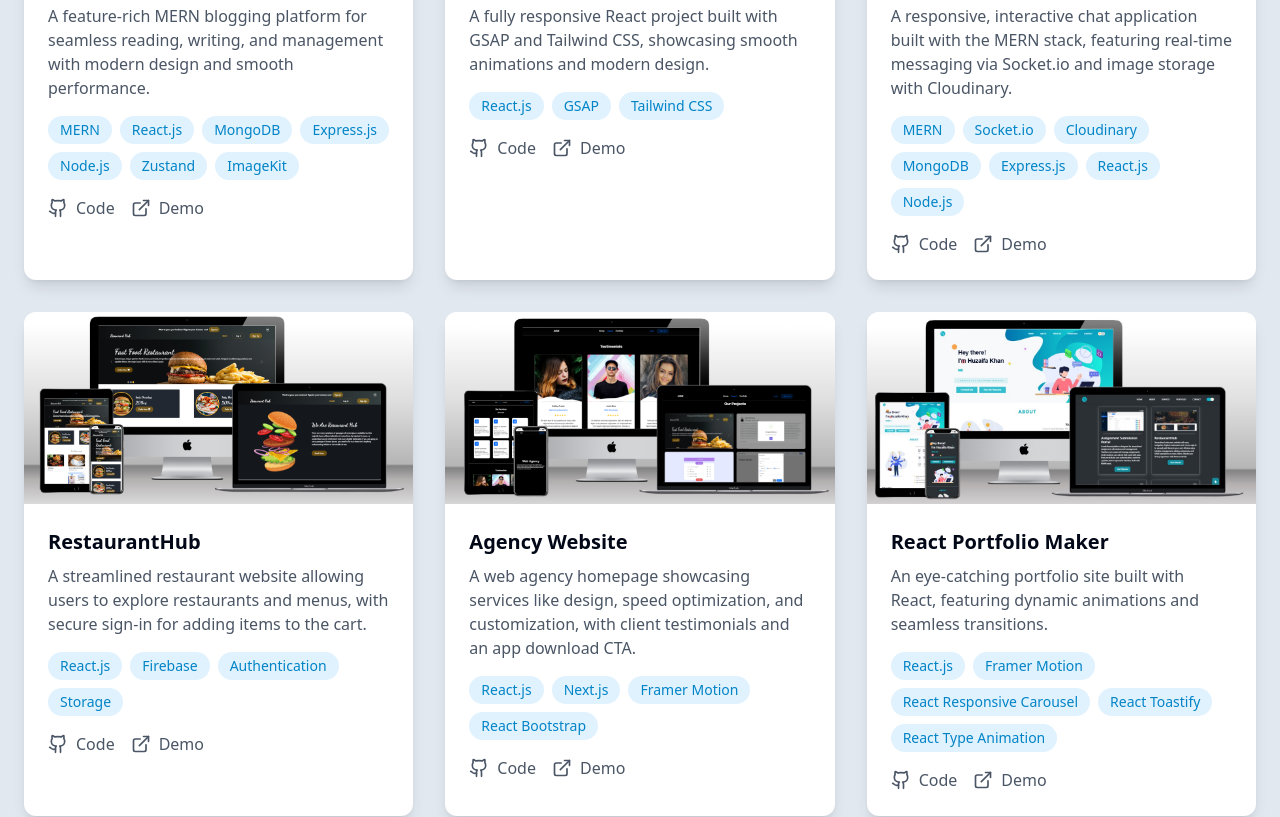
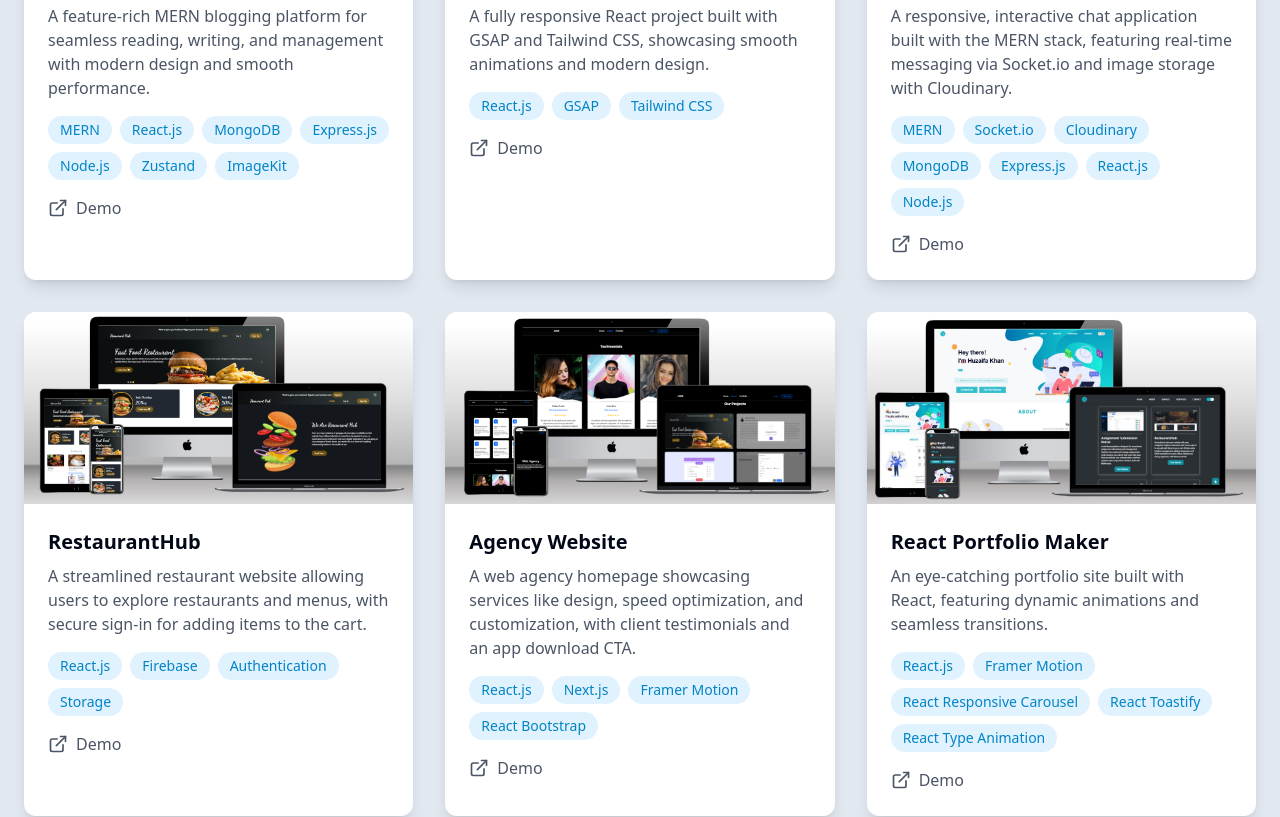
Before and after one commit to ZAINKHAN25/nextfolio, a Next.js app: page / in a window 1280 px wide. Shown: the part 1760-2577 px from the top of the page. Built offline with nearby package versions, Linux system fonts and the light colour scheme; no server answers.

Commit message:
Update Some changes

```diff
--- a/constant.ts
+++ b/constant.ts
@@ -41,7 +41,6 @@ export const profileData: IProfile = {
             technologies: ["MERN", "React.js", "MongoDB", "Express.js", "Node.js", "Zustand", "ImageKit"],
             links: {
                 live: "https://blogging-site-official.vercel.app/",
-                github: "https://github.com/Huzaifa-Khan-Official/Blogging-Site"
             }
         },
         {
@@ -51,7 +50,6 @@ export const profileData: IProfile = {
             technologies: ["React.js", "GSAP", "Tailwind CSS"],
             links: {
                 live: "https://gaming-animated-website.vercel.app/",
-                github: "https://github.com/Huzaifa-Khan-Official/Animated-Website"
             }
         },
         {
@@ -61,7 +59,6 @@ export const profileData: IProfile = {
             technologies: ["MERN", "Socket.io", "Cloudinary", "MongoDB", "Express.js", "React.js", "Node.js"],
             links: {
                 live: "https://chat-app-rq4w.onrender.com/",
-                github: "https://github.com/Huzaifa-Khan-Official/Chat-App"
             }
         },
         {
@@ -71,7 +68,6 @@ export const profileData: IProfile = {
             technologies: ["React.js", "Firebase", "Authentication", "Storage"],
             links: {
                 live: "https://restauranthub.vercel.app/",
-                github: "https://github.com/Huzaifa-Khan-Official/RestaurantHub"
             }
         },
         {
@@ -81,7 +77,6 @@ export const profileData: IProfile = {
             technologies: ["React.js", "Next.js", "Framer Motion", "React Bootstrap"],
             links: {
                 live: "https://next-agency-web.vercel.app/",
-                github: "https://github.com/Huzaifa-Khan-Official/next-agency-web"
             }
         },
         {
@@ -91,7 +86,6 @@ export const profileData: IProfile = {
             technologies: ["React.js", "Framer Motion", "React Responsive Carousel", "React Toastify", "React Type Animation"],
             links: {
                 live: "https://react-portfolio-maker.vercel.app",
-                github: "https://github.com/Huzaifa-Khan-Official/reactfolio"
             }
         },
         {
@@ -101,7 +95,6 @@ export const profileData: IProfile = {
             technologies: ["React.js", "Node.js", "Express.js", "MongoDB", "Firebase"],
             links: {
                 live: "https://assignment-submission-portal.vercel.app/",
-                github: "https://github.com/Huzaifa-Khan-Official/Assignment-Submission-Portal-Frontend"
             }
         },
     ],
--- a/src/components/sections/projects.tsx
+++ b/src/components/sections/projects.tsx
@@ -166,16 +166,6 @@ export default function Projects() {
                 </div>
                 <div className="flex gap-4">
                   <Link
-                    href={`${project.links.github}`}
-                    target="_blank"
-                    rel="noopener noreferrer"
-                    className="flex items-center gap-2 text-gray-600 dark:text-gray-300 hover:text-primary-600 dark:hover:text-primary-400"
-                    onClick={() => handleProjectLinkClick(project.title, 'GitHub')}
-                  >
-                    <Github className="w-5 h-5" />
-                    Code
-                  </Link>
-                  <Link
                     href={`${project.links.live}`}
                     target="_blank"
                     rel="noopener noreferrer"
--- a/types.d.ts
+++ b/types.d.ts
@@ -36,7 +36,6 @@ export interface IProject {
     technologies: string[];
     links: {
         live: string;
-        github: string;
     };
 }
 
```
